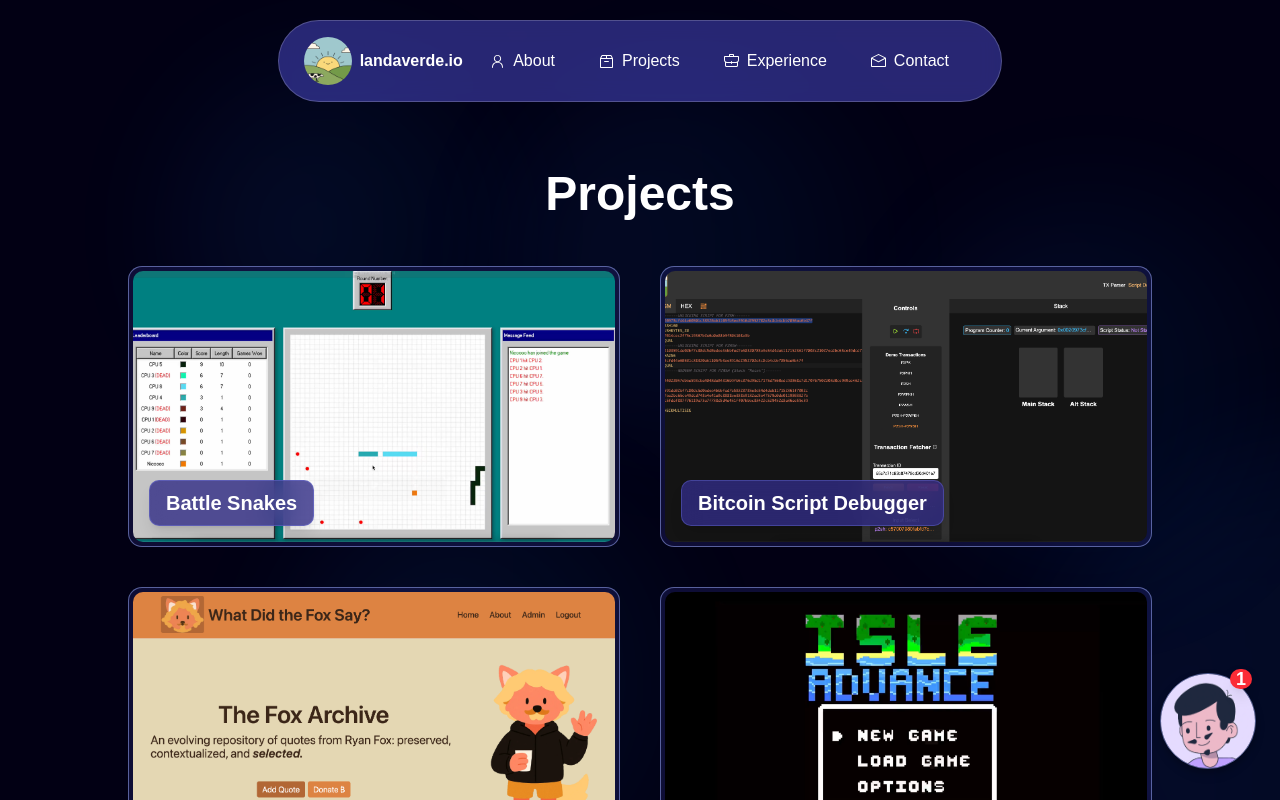
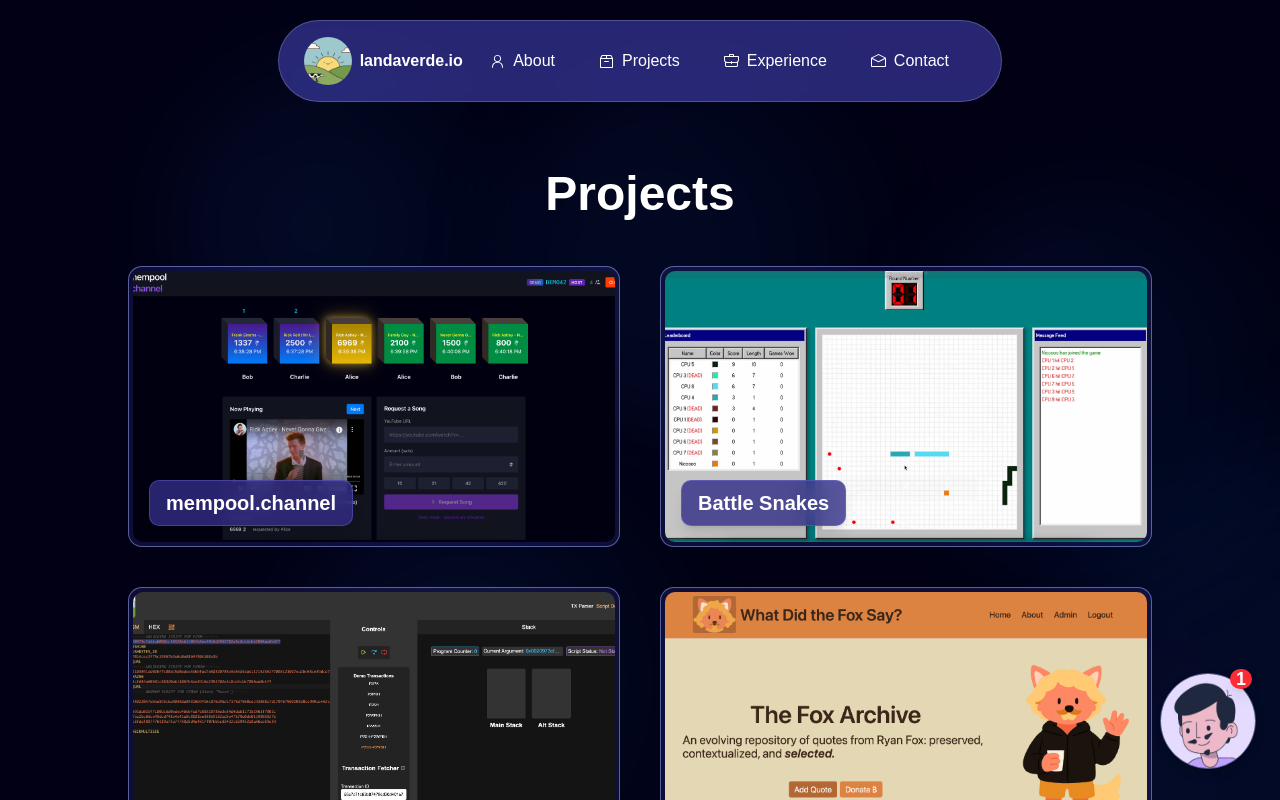
Before and after one commit to landaverdend/portfolio-site, a Next.js app: page /projects in a window 1280 px wide. Shown: the top 800 px of the page. Built offline with nearby package versions, Linux system fonts and the light colour scheme.

Commit message:
Added mempool.channel

```diff
--- a/app/projects/page.tsx
+++ b/app/projects/page.tsx
@@ -6,6 +6,14 @@ import { Dialog, DialogContent, DialogTitle, DialogDescription } from '@/compone
 import Link from 'next/link';
 
 const projects: Project[] = [
+  {
+    title: 'mempool.channel',
+    description:
+      'A real-time room-based Jukebox application with Lightning Network payment integration. Users can create or join rooms, submit content requests via Bitcoin Lightning payments, and interact through a live chat and request queue system.',
+    href: '/projects/mempoolchannel.png',
+    link: 'https://mempool.channel',
+  },
+
   {
     title: 'Battle Snakes',
     description:
```
Also changed, not shown: public/projects/mempoolchannel.png (added).
